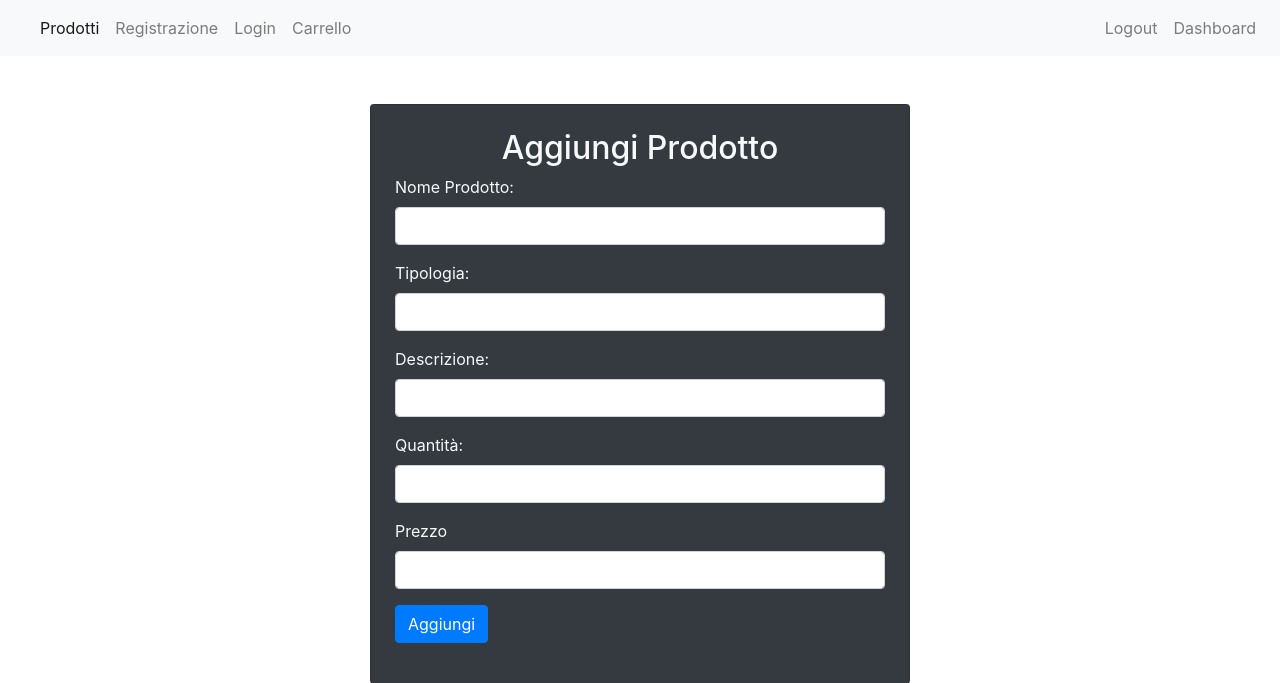
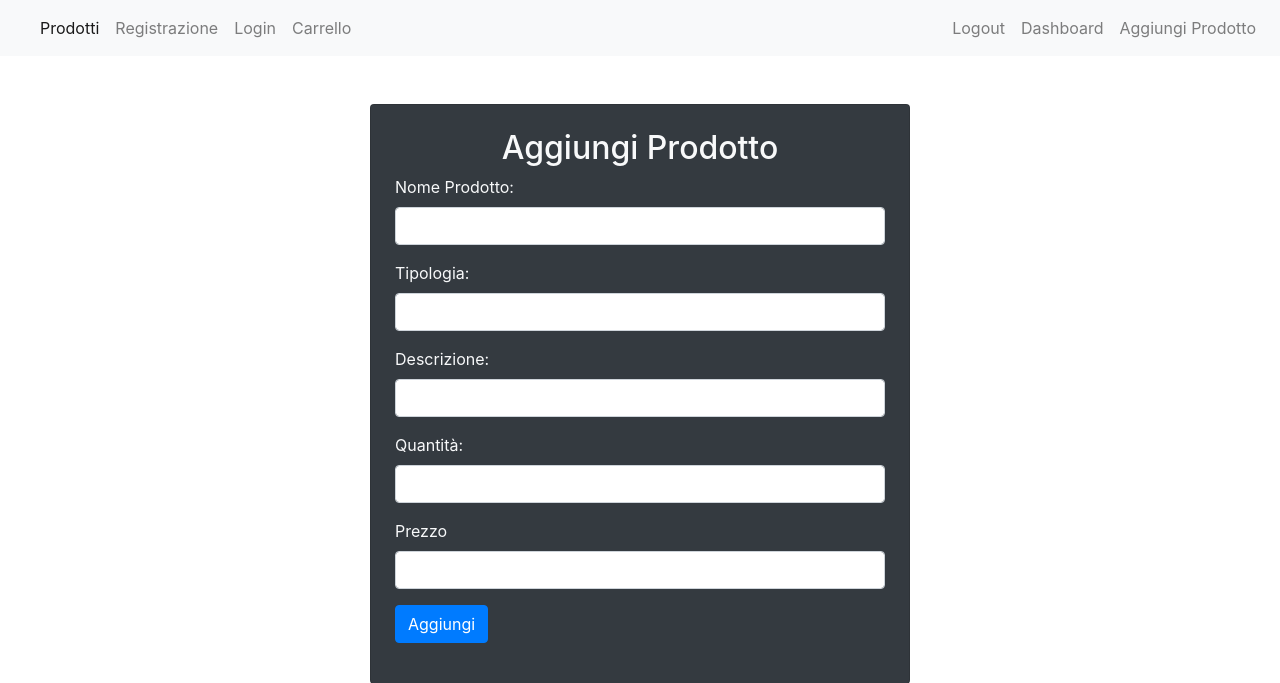
Before and after one commit to Mirrko01/progettoISW, a Django app: page /aggiungi_prodotto in a window 1280 px wide. Shown: the top 683 px of the page. Run offline with Django 4.2, Linux system fonts and the light colour scheme; a user stored in the database is signed in; some libraries are stand-ins or nearby versions.

Commit message:
modifica dashboard: aggiungi prodotto admin

```diff
--- a/Ecommerce/StoreManager/templates/StoreManager/base.html
+++ b/Ecommerce/StoreManager/templates/StoreManager/base.html
@@ -27,6 +27,7 @@
                 <a class="nav-item nav-link" href="/logout">Logout</a>
                 {% if user.is_staff %}
                     <a class="nav-item nav-link" href="/dashboard">Dashboard</a>
+                    <a class="nav-item nav-link" href="/aggiungi_prodotto">Aggiungi Prodotto</a>
                 {% endif %}
 
             </div>
```
Also changed, not shown: Ecommerce/db.sqlite3.
